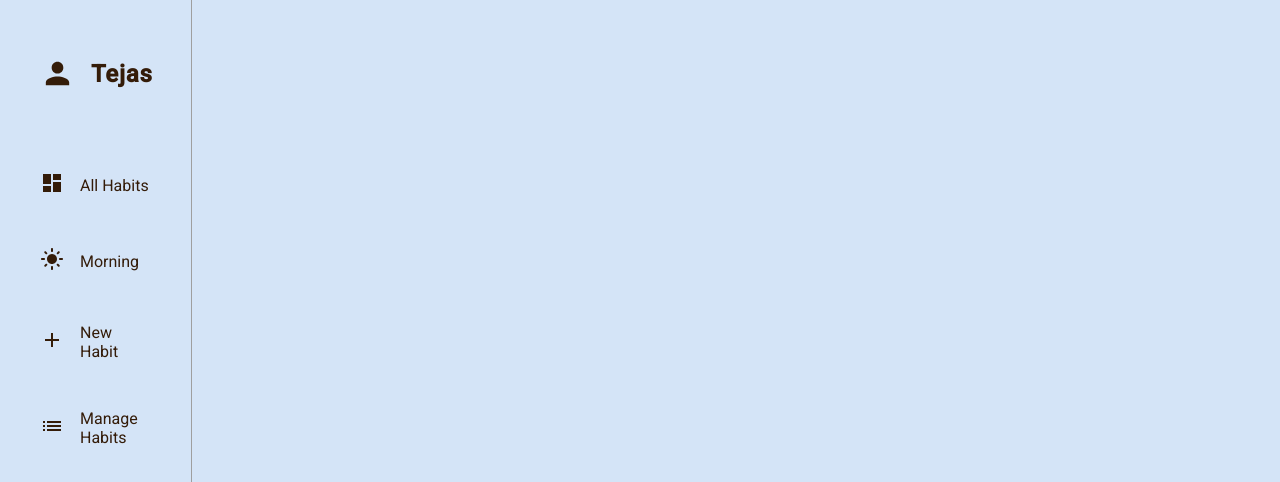
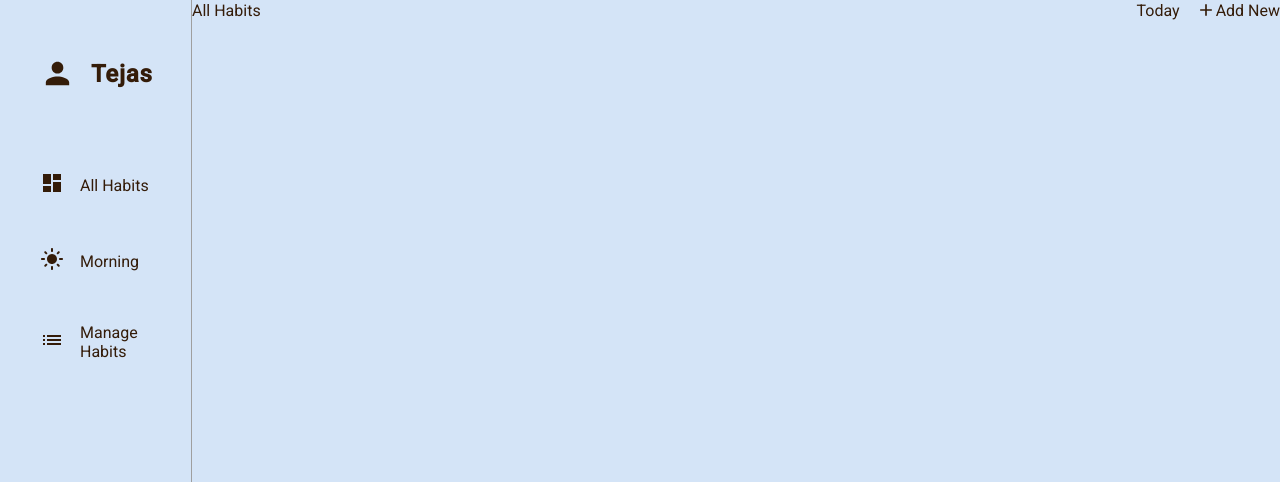
Before and after one commit to tejas-muthya37/habit-tracker, a React (Create React App) app: page / in a window 1280 px wide. Shown: the top 482 px of the page. Built offline with nearby package versions, Linux system fonts and the light colour scheme.

Commit message:
Style: Navbar component

```diff
--- a/src/Components/Navbar/Navbar.js
+++ b/src/Components/Navbar/Navbar.js
@@ -1,7 +1,21 @@
 import "./navbar.css";
+import AddIcon from "@mui/icons-material/Add";
 
 const Navbar = () => {
-  return <div className="Navbar"></div>;
+  return (
+    <div className="Navbar">
+      <div className="navbar-section">
+        <span className="navbar-logo">All Habits</span>
+        <ul>
+          <li>Today</li>
+          <li>
+            <AddIcon fontSize="small" />
+            <span>Add New</span>{" "}
+          </li>
+        </ul>
+      </div>
+    </div>
+  );
 };
 
 export default Navbar;
--- a/src/Components/Navbar/navbar.css
+++ b/src/Components/Navbar/navbar.css
@@ -0,0 +1,18 @@
+.navbar-section {
+    display: flex;
+    width: 100%;
+    align-items: center;
+}
+
+.navbar-section ul {
+    list-style-type: none;
+    margin-left: auto;
+    display: flex;
+    gap: 1rem;
+    align-items: center;
+}
+
+.navbar-section ul li {
+    display: flex;
+    align-items: center;
+}
--- a/src/Components/Sidebar/Sidebar.js
+++ b/src/Components/Sidebar/Sidebar.js
@@ -3,7 +3,6 @@ import PersonIcon from "@mui/icons-material/Person";
 import DashboardIcon from "@mui/icons-material/Dashboard";
 import ListIcon from "@mui/icons-material/List";
 import LightModeIcon from "@mui/icons-material/LightMode";
-import AddIcon from "@mui/icons-material/Add";
 
 const Sidebar = () => {
   return (
@@ -26,12 +25,6 @@ const Sidebar = () => {
         </li>
         <li>
           <span>
-            <AddIcon />
-          </span>
-          <span>New Habit</span>
-        </li>
-        <li>
-          <span>
             <ListIcon />
           </span>
           <span>Manage Habits</span>
--- a/src/Components/Sidebar/sidebar.css
+++ b/src/Components/Sidebar/sidebar.css
@@ -1,5 +1,4 @@
 .Sidebar {
-    width: 15%;
     display: flex;
     flex-direction: column;
     align-items: flex-start;
--- a/src/Screens/Homepage/Homepage.js
+++ b/src/Screens/Homepage/Homepage.js
@@ -1,10 +1,14 @@
 import "./homepage.css";
 import Sidebar from "./../../Components/Sidebar/Sidebar";
+import Navbar from "../../Components/Navbar/Navbar";
 
 const Homepage = () => {
   return (
     <div className="Homepage">
       <Sidebar />
+      <div className="homepage-body">
+        <Navbar />
+      </div>
     </div>
   );
 };
--- a/src/Screens/Homepage/homepage.css
+++ b/src/Screens/Homepage/homepage.css
@@ -1,3 +1,5 @@
 .Homepage {
     height: 100vh;
+    display: grid;
+    grid-template-columns: 15% 1fr;
 }
```
